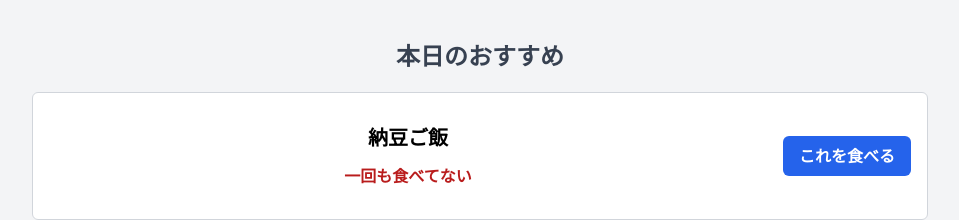
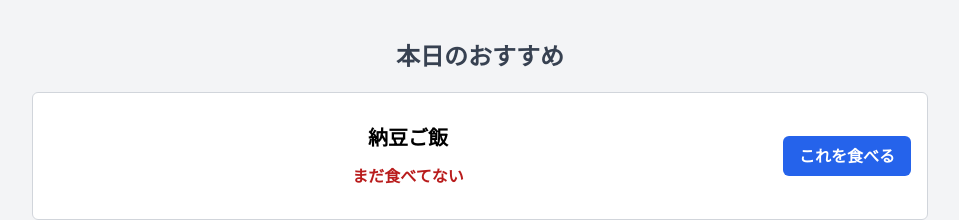
Before and after one commit to nakano2024/kondait, a Nuxt app in the folder frontend/: page / in a window 1280 px wide. Shown: the top 220 px of the page, without its empty margins (160-1119 px from the left). Built offline with nearby package versions, Linux system fonts and the light colour scheme.

Commit message:
feat: 文言修正

```diff
--- a/frontend/components/RecommendedCookingItemCard.vue
+++ b/frontend/components/RecommendedCookingItemCard.vue
@@ -7,7 +7,7 @@
                     <span class="font-bold text-blue-600">{{ cookCount }}</span>回食べた
                 </div>
                 <div v-else>
-                    <span class="font-bold text-red-700">一回も食べてない</span>
+                    <span class="font-bold text-red-700">まだ食べてない</span>
                 </div>
             </div>
             <div v-if="lastCookedDate">
```
